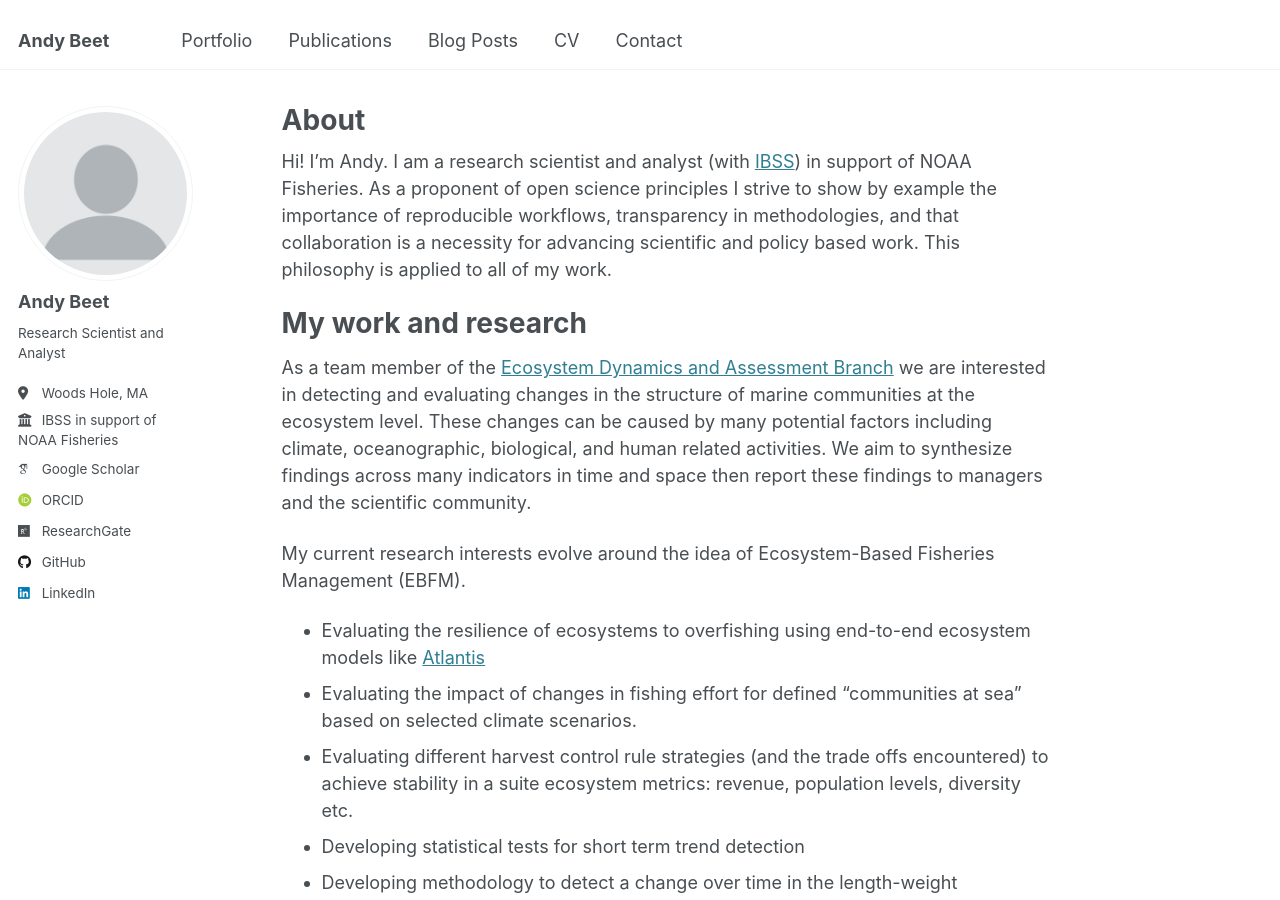
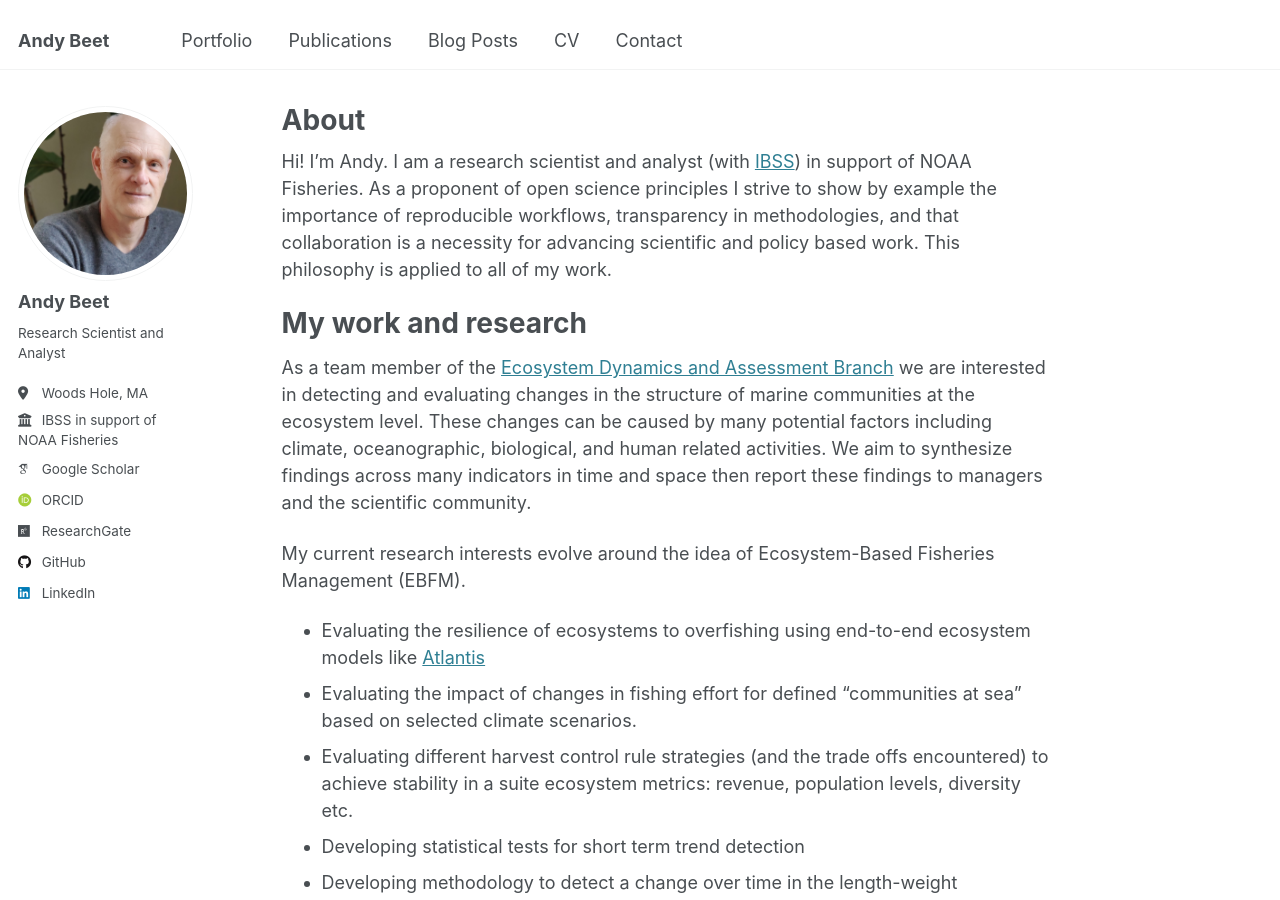
Before and after one commit to andybeet/website, a Jekyll site: the page built from _pages/about.md, in a window 1280 px wide and 900 px high. Built offline with Jekyll 4.4.1, drawn with Linux system fonts in a browser that asks for light colours; some web fonts are replaced.

Commit message:
add profile image

```diff
--- a/_config.yml
+++ b/_config.yml
@@ -22,7 +22,7 @@ repository               : "website"
 #               Additional customization can be done by editing /_includes/author-profile.html
 author:
   # Biographic information
-  avatar           : "profile.png"
+  avatar           : "andy_beet_head_2025.png"
   name             : "Andy Beet"
   pronouns         : # example: "she/her"
   bio              : "Research Scientist and Analyst"
```
Also changed, not shown: images/andy_beet_head_2025.png (added).
